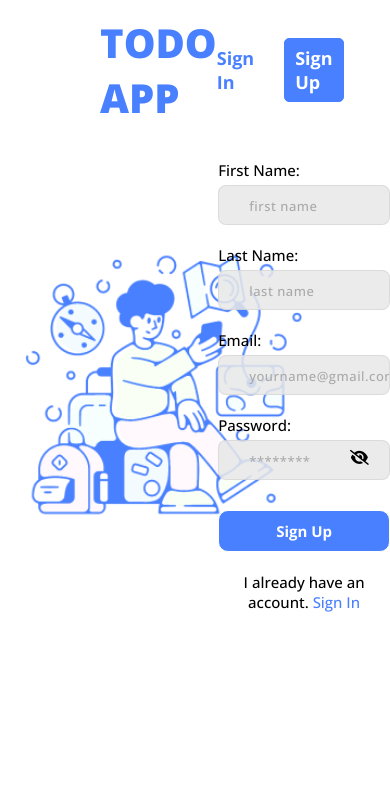
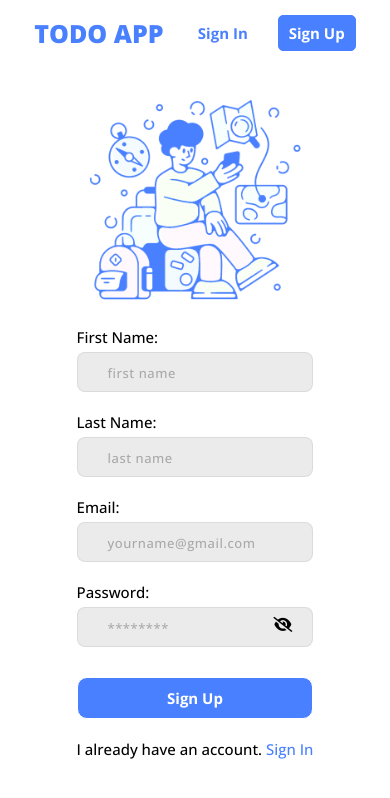
Before and after one commit to Cheeh1/todo-app, a React (Vite) app: page /register in a window 390 px wide. Shown: the top 798 px of the page. Built offline with nearby package versions, Linux system fonts and the light colour scheme; no server answers.

Commit message:
Responsiveness for mobile view
Made the navbar component, login, register and forgotten page responsive for mobile view

```diff
--- a/src/styles/_forgotten.scss
+++ b/src/styles/_forgotten.scss
@@ -70,3 +70,14 @@
     top: -40px;
     background-color: #ff0000;
 }
+
+@media screen and (max-width: 480px) {
+    .forgotten-container {
+        margin: 200px 50px;
+    }
+
+    .forgot-error-1, .forgot-error-2 {
+        top: -70px;
+    }
+
+}
--- a/src/styles/_login.scss
+++ b/src/styles/_login.scss
@@ -146,3 +146,15 @@
   min-width: 40px;
   cursor: pointer;
 }
+
+@media screen and (max-width: 480px) {
+  .homepage {
+    flex-direction: column;
+    margin-top: 10px;
+    // margin-bottom: 10px;
+  }
+
+  .login-img {
+    width: 100%;
+  }
+}
--- a/src/styles/_navbar.scss
+++ b/src/styles/_navbar.scss
@@ -44,3 +44,18 @@
 .nav-sign-up:link, :visited, :active {
     text-decoration: none;
 }
+
+@media screen and (max-width: 480px) {
+    .nav {
+        justify-content: space-evenly;
+        padding: 15px 0;
+    }
+
+    .nav-title {
+        font-size: 2.5rem;
+    }
+
+    .nav-sign-in, .nav-sign-up {
+        font-size: 1.5rem;
+    }
+}
--- a/src/styles/_register.scss
+++ b/src/styles/_register.scss
@@ -103,3 +103,21 @@
   text-align: center;
   font-family: 'Roboto', sans-serif;
 }
+
+@media screen and (max-width: 480px) {
+  .register-page {
+    flex-direction: column;
+    margin-top: 10px;
+    margin-bottom: 20px;
+    padding-left: 70px;
+    padding-right: 70px;
+  }
+
+  .register-img {
+    width: 100%;
+  }
+
+  .register-error {
+    width: 100%;
+  }
+}
```
